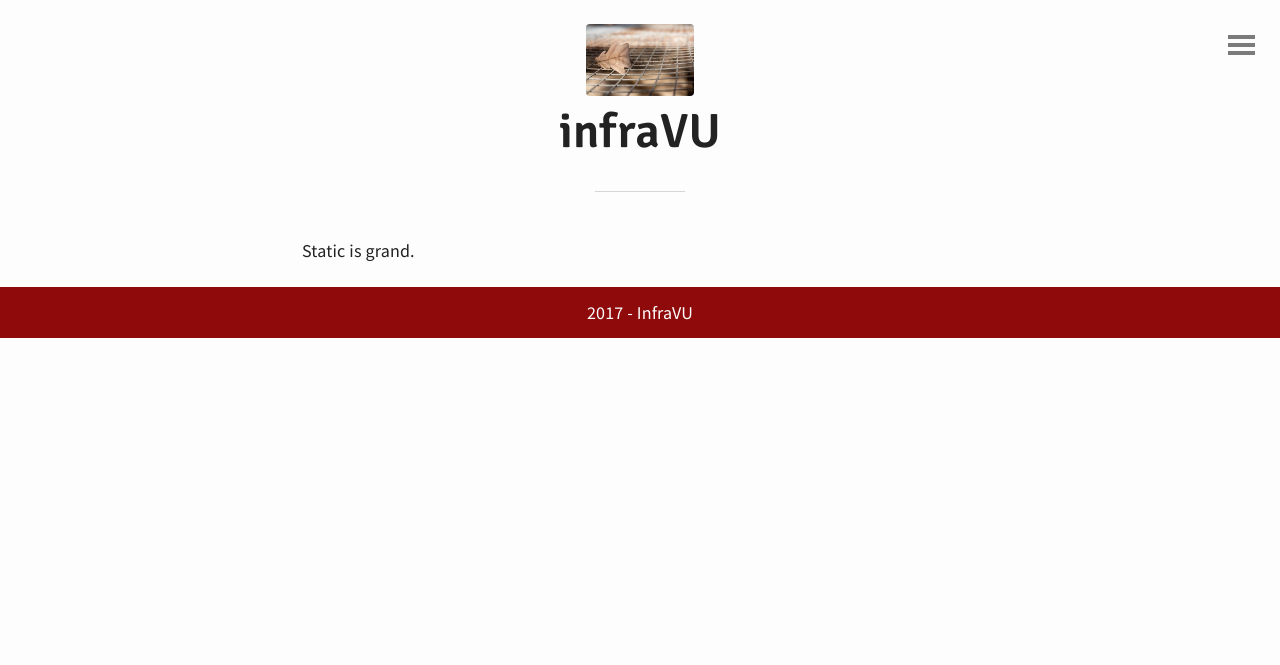
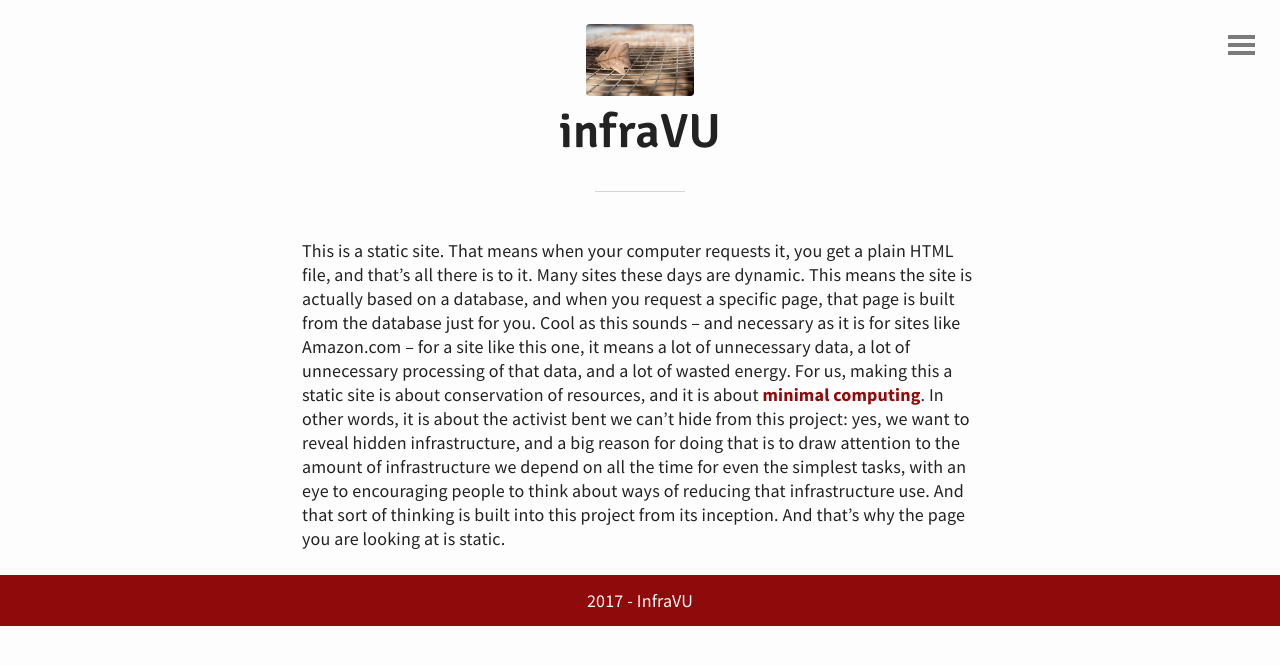
Before and after one commit to tedawson/infravu, a Jekyll site: the page built from static.md, in a window 1280 px wide. Shown: the top 665 px of the page. Built offline with Jekyll 4.4.1, drawn with Linux system fonts in a browser that asks for light colours.

Commit message:
make static explanation real

```diff
--- a/static.md
+++ b/static.md
@@ -4,4 +4,4 @@ title: Why Static?
 permalink: /static/
 ---
 
-Static is grand.
+This is a static site. That means when your computer requests it, you get a plain HTML file, and that's all there is to it. Many sites these days are dynamic. This means the site is actually based on a database, and when you request a specific page, that page is built from the database just for you. Cool as this sounds -- and necessary as it is for sites like Amazon.com -- for a site like this one,  it means a lot of unnecessary data, a lot of unnecessary processing of that data, and a lot of wasted energy. For us, making this a static site is about conservation of resources, and it is about [minimal computing](http://go-dh.github.io/mincomp/about/). In other words, it is about the activist bent we can't hide from this project: yes, we want to reveal hidden infrastructure, and a big reason for doing that is to draw attention to the amount of infrastructure we depend on all the time for even the simplest tasks, with an eye to encouraging people to think about ways of reducing that infrastructure use. And that sort of thinking is built into this project from its inception. And that's why the page you are looking at is static.
```
